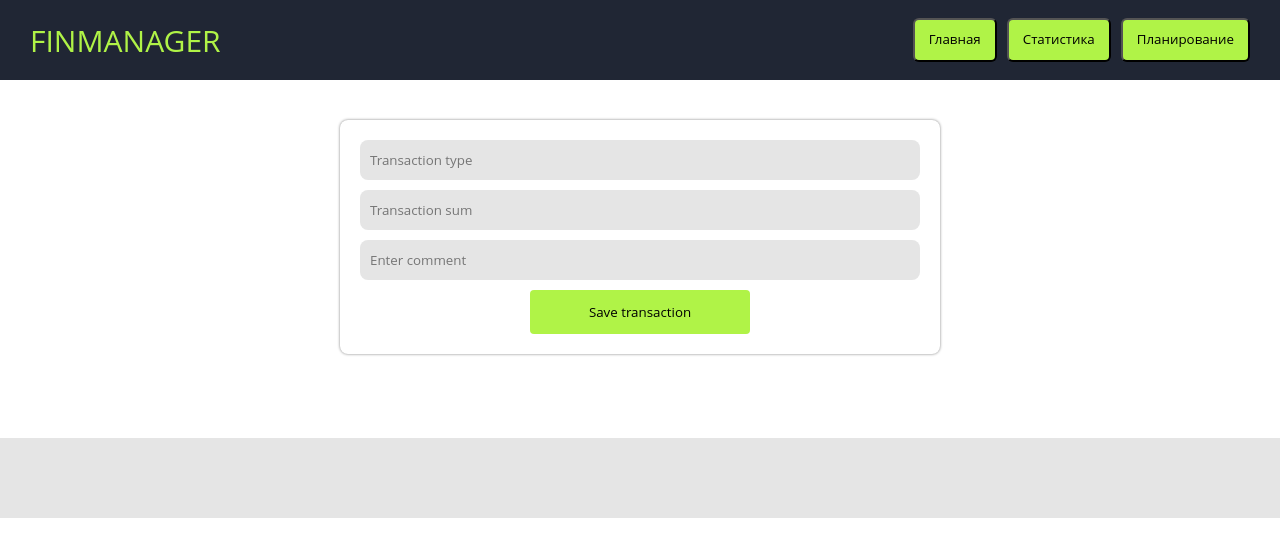
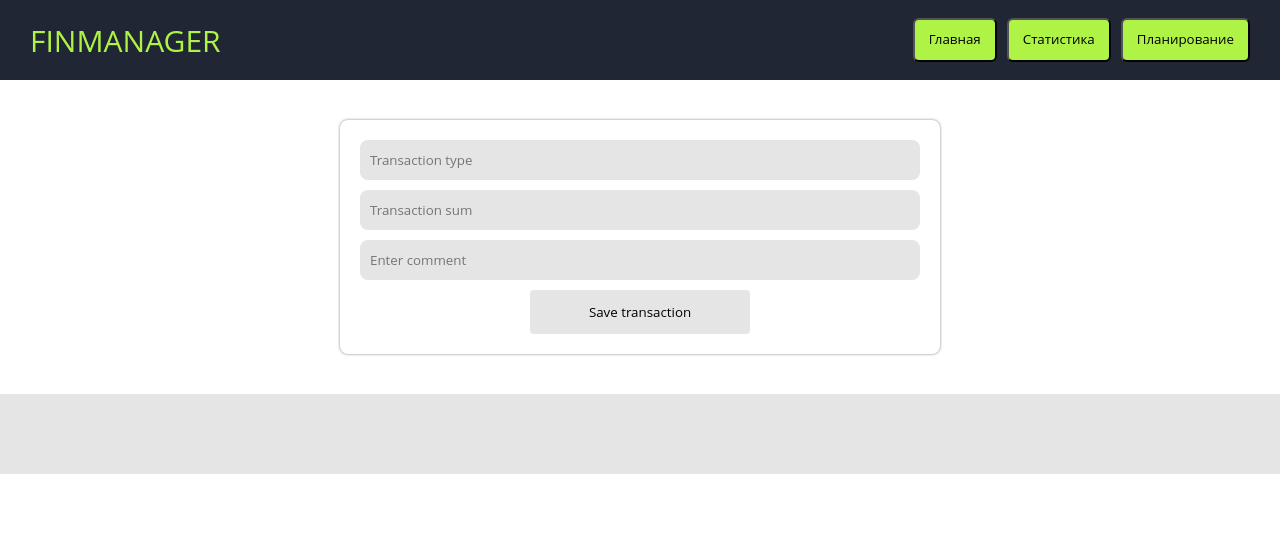
Before and after one commit to sp28337/react-learn, a React (Create React App) app: page / in a window 1280 px wide. Shown: the top 556 px of the page. Built offline with nearby package versions, Linux system fonts and the light colour scheme.

Commit message:
add validation func to change background-color of Button component

```diff
--- a/src/components/pages/Main.jsx
+++ b/src/components/pages/Main.jsx
@@ -8,9 +8,15 @@ const { FormContainer, Button } = css
 
 const Main = () => {
 
-    const [ value, setValue ] = useState()
-    const [ type, setType ] = useState()
-    const [ comment, setComment ] = useState()
+    const [ value, setValue ] = useState("")
+    const [ type, setType ] = useState("")
+    const [ comment, setComment ] = useState("")
+
+    const validation = () => {
+        if (value.length > 2 && type) {
+            console.log("Successful validation")
+        } else console.log("Failed validation")
+    }
 
     return (
         <React.Fragment>
@@ -19,11 +25,11 @@ const Main = () => {
                 <InputComponent action={setValue} placeholder={"Transaction type"} maxLength={"100"}/>
                 <InputComponent action={setType} placeholder={"Transaction sum"} maxLength={"100"}/>
                 <InputComponent action={setComment} placeholder={"Enter comment"} maxLength={"100"}/>
-                <Button backgroundColor={"#B0F347"}>Save transaction</Button>
+                <Button
+                    backgroundColor={
+                        value.length < 3 ? "#E5E5E5" :
+                        type ? "#B0F347" : "#E5E5E5"} onClick={validation}>Save transaction</Button>
             </FormContainer>
-            <span>{value}</span><br/>
-            <span>{type}</span><br/>
-            <span>{comment}</span>
             <Foot></Foot>
         </React.Fragment>
     )
```
